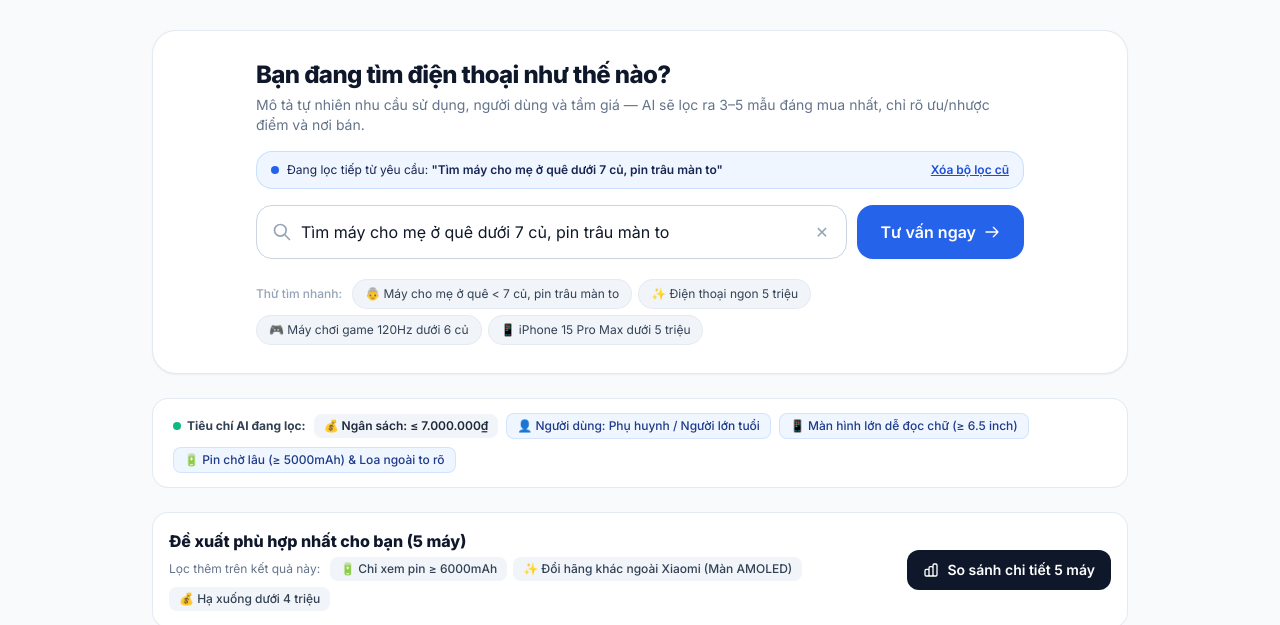
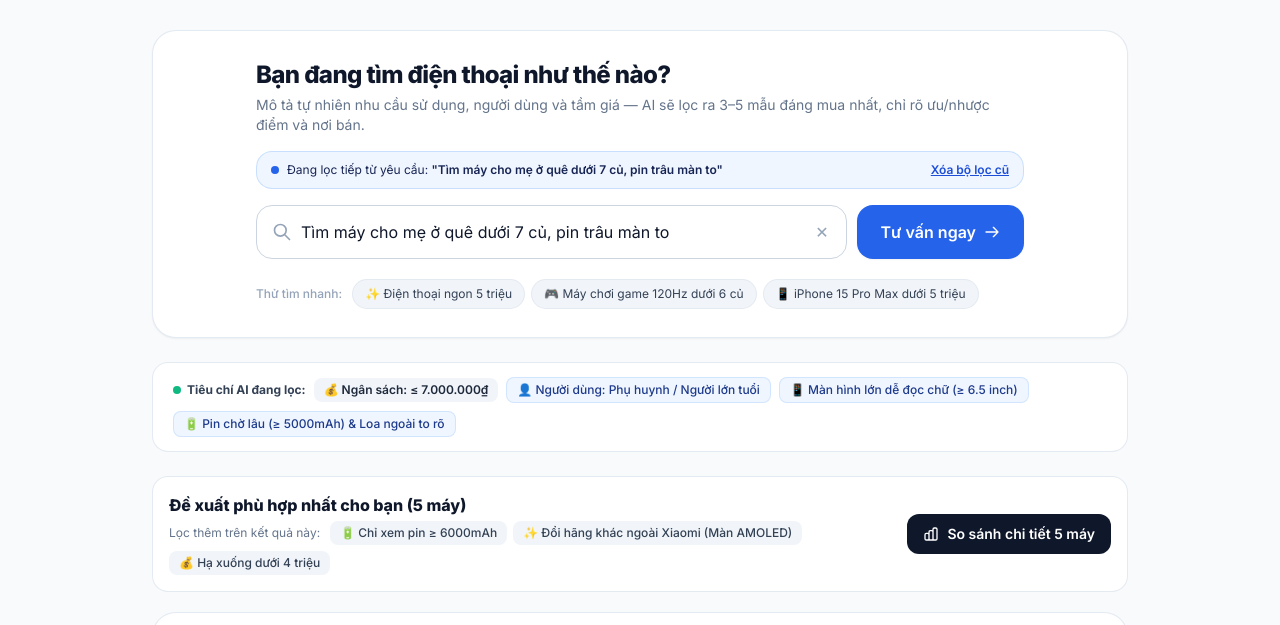
Before and after one commit to datnt596/ai-shopping-layer, a plain HTML site: page index.html in a window 1280 px wide. Shown: the part 96-721 px from the top of the page. Drawn offline with nearby package versions, Linux system fonts and the light colour scheme.

Commit message:
Remove sample query button for device search
Removed a sample query button for searching a device under 7 million.

```diff
--- a/index.html
+++ b/index.html
@@ -151,9 +151,6 @@
         <!-- Popular Natural Queries -->
         <div class="pt-1 flex flex-wrap items-center gap-1.5 text-xs">
           <span class="text-slate-400 font-medium mr-1">Thử tìm nhanh:</span>
-          <button type="button" data-sample="Tìm máy cho mẹ ở quê dưới 7 củ, pin trâu màn to" class="sample-query-chip px-3 py-1.5 rounded-full bg-slate-100 hover:bg-blue-50 hover:text-blue-700 hover:border-blue-200 text-slate-700 border border-slate-200/80 transition">
-            👵 Máy cho mẹ ở quê &lt; 7 củ, pin trâu màn to
-          </button>
           <button type="button" data-sample="Điện thoại ngon 5 triệu" class="sample-query-chip px-3 py-1.5 rounded-full bg-slate-100 hover:bg-blue-50 hover:text-blue-700 hover:border-blue-200 text-slate-700 border border-slate-200/80 transition">
             ✨ Điện thoại ngon 5 triệu
           </button>
```
